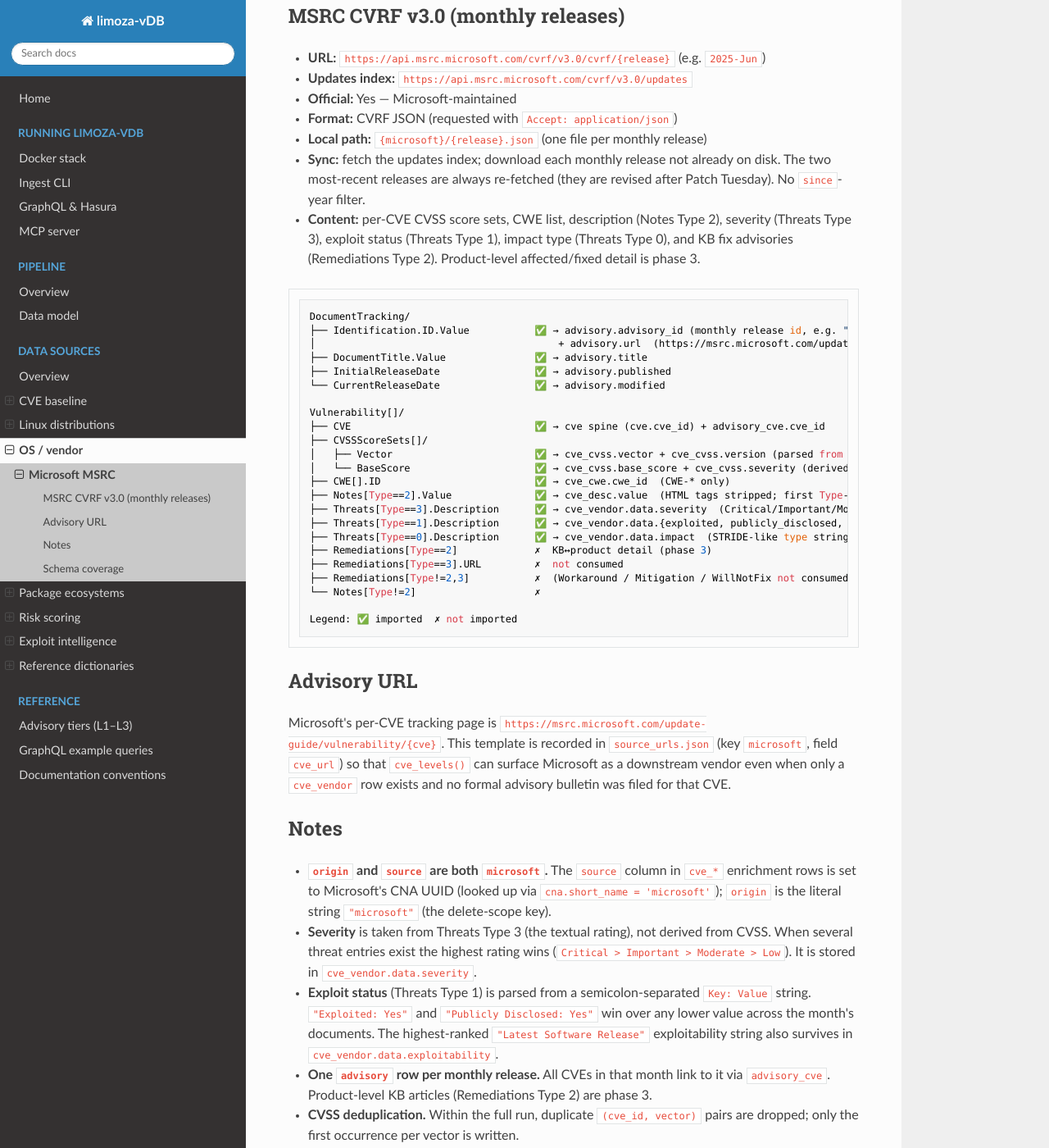
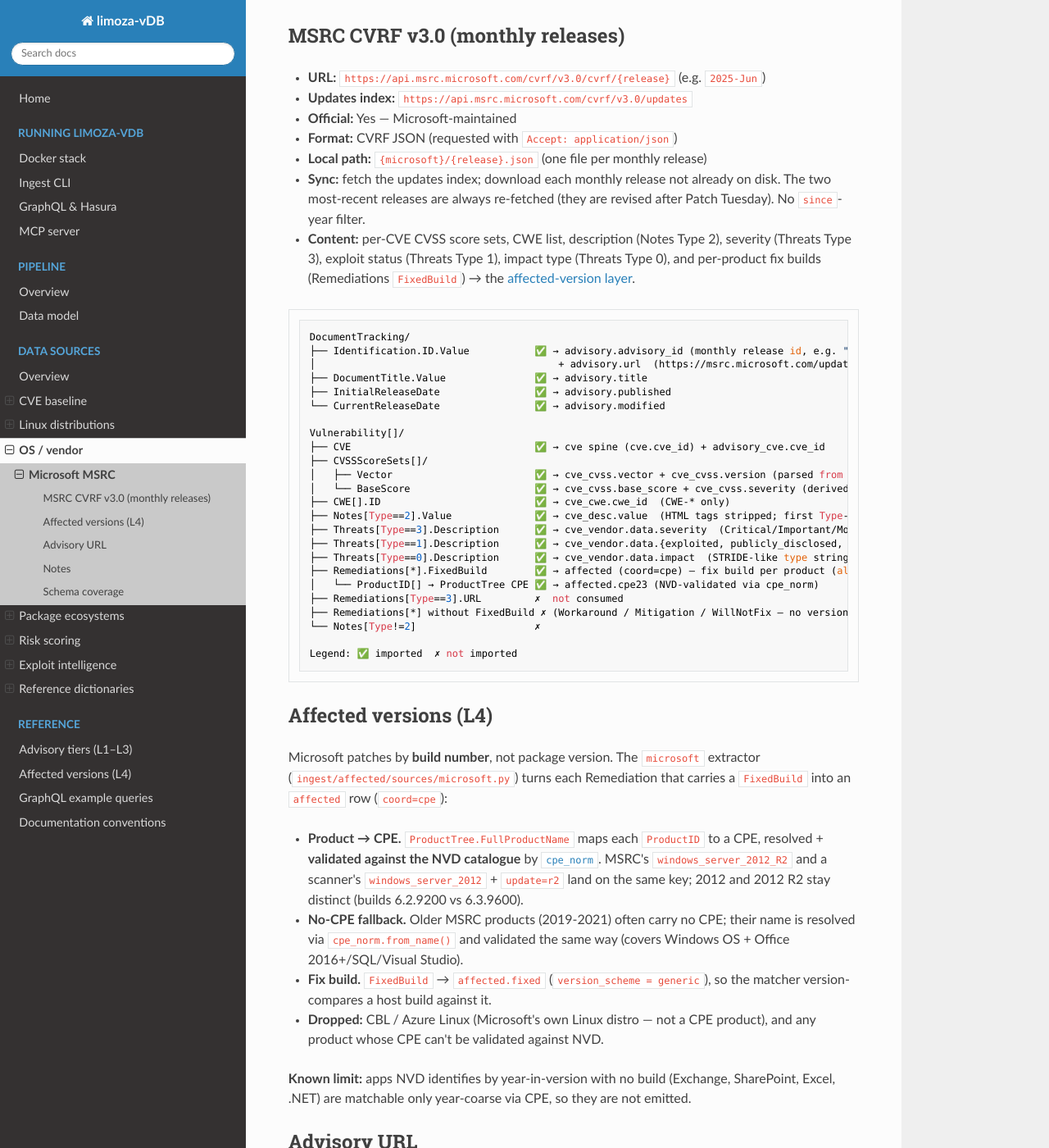
Before and after one commit to Limozacloud/limoza-vDB, an MkDocs documentation site: the page built from docs/datasources/microsoft.md, in a window 1280 px wide and 1400 px high, scrolled down 328 px. Shown: the whole window at 82% size. Built offline with MkDocs 1.6.1, drawn with Linux system fonts in a browser that asks for light colours; nearby versions of some CDN libraries; some of the changed text lies outside the part shown.

Commit message:
docs: document the L4 affected-version layer + MSRC affected + CPE validation
- new affected-versions.md (L4): affected table, purl/cpe coordinates, status enum,
  NVD-catalogue CPE validation (cpe_norm), the matcher
- microsoft.md: drop the "phase 3" placeholder; document the MSRC FixedBuild → affected
  (coord=cpe) mapping + CPE validation + no-CPE name fallback + Mariner exclusion
- cli.md: vdb affected + vdb match commands
- mcp.md: check_vulnerable cpe lane + corrected enable steps
- ingest/index.md + schema.md: the affected pass + the affected table
- mkdocs nav: Affected versions (L4)

````diff
--- a/docs/datasources/microsoft.md
+++ b/docs/datasources/microsoft.md
@@ -5,7 +5,8 @@
 release covers all advisories issued that month. Microsoft is a CNA; its per-CVE
 assessments — CVSS, CWE, description, severity, and exploit status — land in the
 `cve_*` enrichment tables, while the monthly release itself becomes the `advisory`
-row and each referenced CVE becomes an `advisory_cve` link.
+row and each referenced CVE becomes an `advisory_cve` link. The per-product **fix
+builds** (from the Remediations) drive the [affected-version layer](../affected-versions.md).
 
 ## MSRC CVRF v3.0 (monthly releases)
 
@@ -15,7 +16,7 @@
 - **Format:** CVRF JSON (requested with `Accept: application/json`)
 - **Local path:** `{microsoft}/{release}.json` (one file per monthly release)
 - **Sync:** fetch the updates index; download each monthly release not already on disk. The two most-recent releases are always re-fetched (they are revised after Patch Tuesday). No `since`-year filter.
-- **Content:** per-CVE CVSS score sets, CWE list, description (Notes Type 2), severity (Threats Type 3), exploit status (Threats Type 1), impact type (Threats Type 0), and KB fix advisories (Remediations Type 2). Product-level affected/fixed detail is phase 3.
+- **Content:** per-CVE CVSS score sets, CWE list, description (Notes Type 2), severity (Threats Type 3), exploit status (Threats Type 1), impact type (Threats Type 0), and per-product fix builds (Remediations `FixedBuild`) → the [affected-version layer](../affected-versions.md).
 
 ```
 DocumentTracking/
@@ -35,13 +36,36 @@
 ├── Threats[Type==3].Description      ✅ → cve_vendor.data.severity  (Critical/Important/Moderate/Low; max across products)
 ├── Threats[Type==1].Description      ✅ → cve_vendor.data.{exploited, publicly_disclosed, exploitability}
 ├── Threats[Type==0].Description      ✅ → cve_vendor.data.impact  (STRIDE-like type string; first wins)
-├── Remediations[Type==2]             ✗  KB↔product detail (phase 3)
+├── Remediations[*].FixedBuild        ✅ → affected (coord=cpe) — fix build per product (all SubTypes)
+│   └── ProductID[] → ProductTree CPE ✅ → affected.cpe23 (NVD-validated via cpe_norm)
 ├── Remediations[Type==3].URL         ✗  not consumed
-├── Remediations[Type!=2,3]           ✗  (Workaround / Mitigation / WillNotFix not consumed)
+├── Remediations[*] without FixedBuild ✗ (Workaround / Mitigation / WillNotFix — no version)
 └── Notes[Type!=2]                    ✗
 
 Legend: ✅ imported  ✗ not imported
 ```
+
+## Affected versions (L4)
+
+Microsoft patches by **build number**, not package version. The `microsoft` extractor
+(`ingest/affected/sources/microsoft.py`) turns each Remediation that carries a
+`FixedBuild` into an `affected` row (`coord=cpe`):
+
+- **Product → CPE.** `ProductTree.FullProductName` maps each `ProductID` to a CPE,
+  resolved + **validated against the NVD catalogue** by
+  [`cpe_norm`](../affected-versions.md#cpe-validation). MSRC's `windows_server_2012_R2`
+  and a scanner's `windows_server_2012` + `update=r2` land on the same key; 2012 and
+  2012 R2 stay distinct (builds 6.2.9200 vs 6.3.9600).
+- **No-CPE fallback.** Older MSRC products (2019-2021) often carry no CPE; their name is
+  resolved via `cpe_norm.from_name()` and validated the same way (covers Windows OS +
+  Office 2016+/SQL/Visual Studio).
+- **Fix build.** `FixedBuild` → `affected.fixed` (`version_scheme = generic`), so the
+  matcher version-compares a host build against it.
+- **Dropped:** CBL / Azure Linux (Microsoft's own Linux distro — not a CPE product), and
+  any product whose CPE can't be validated against NVD.
+
+**Known limit:** apps NVD identifies by year-in-version with no build (Exchange,
+SharePoint, Excel, .NET) are matchable only year-coarse via CPE, so they are not emitted.
 
 ## Advisory URL
 
--- a/mkdocs.yml
+++ b/mkdocs.yml
@@ -52,6 +52,7 @@
       - CWE: datasources/cwe.md
   - Reference:
     - Advisory tiers (L1–L3): advisory-tiers.md
+    - Affected versions (L4): affected-versions.md
     - GraphQL example queries: graphql-example-queries.md
     - Documentation conventions: datasource_blueprint.md
 
````
Also changed, not shown: docs/affected-versions.md (added, +117 -0 lines), docs/ingest/index.md (+1 -0 lines), docs/ingest/schema.md (+26 -0 lines), docs/running/cli.md (+32 -0 lines), docs/running/mcp.md (+9 -7 lines).
